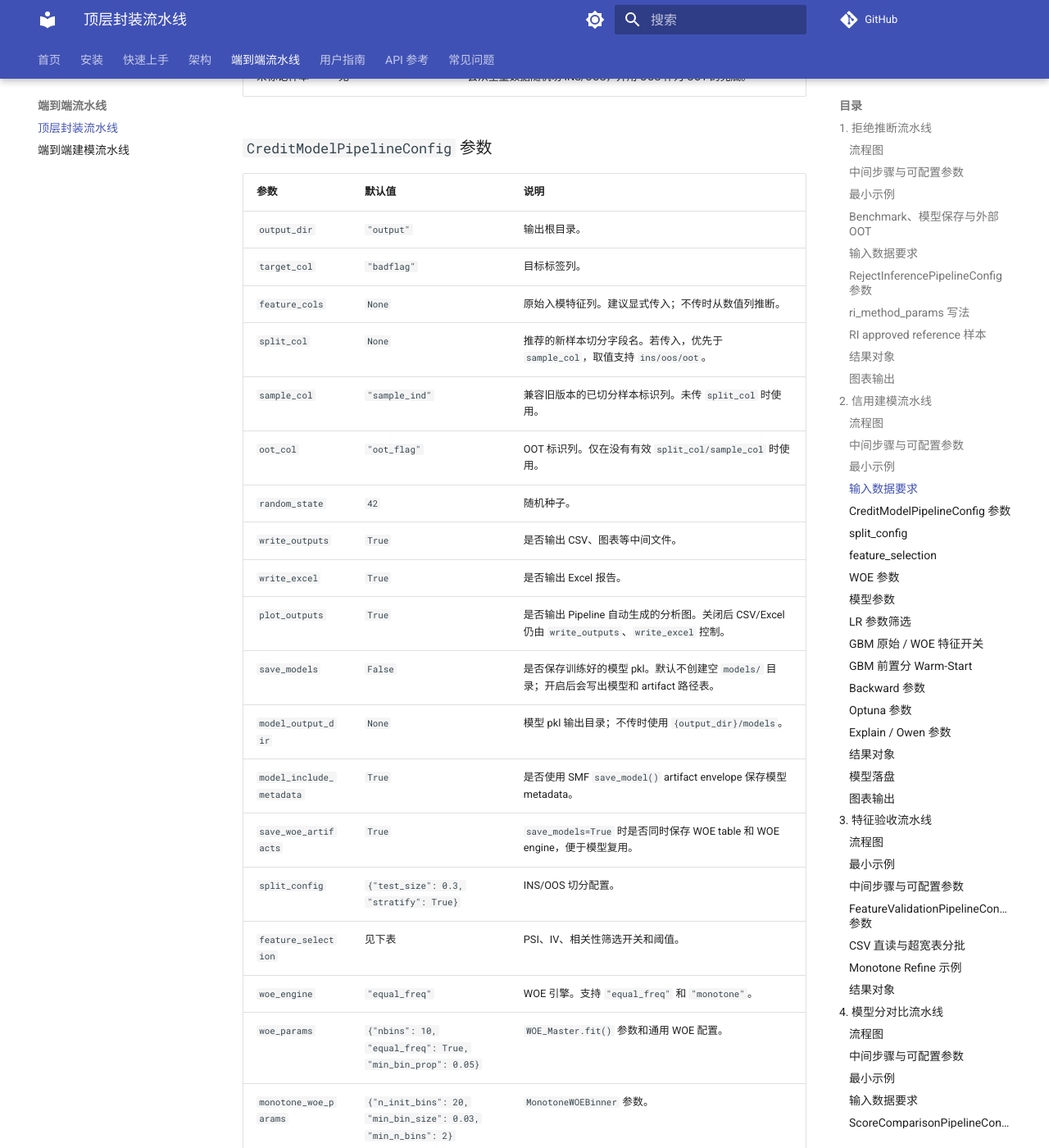
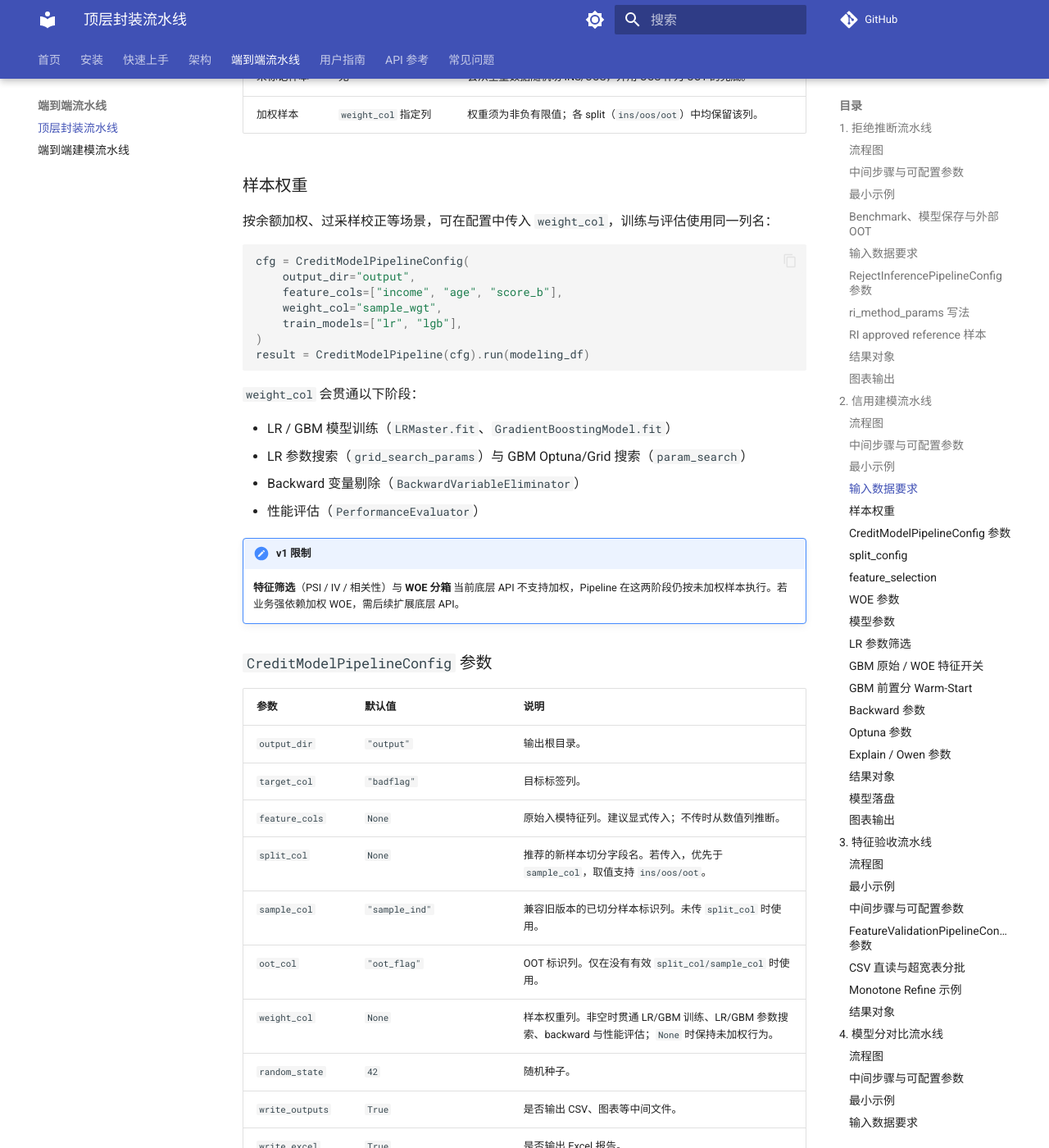
Before and after one commit to Kyle-J-Sun/SuperModelingFactory_doc, an MkDocs documentation site: the page built from docs/pipeline_one_click.md, in a window 1280 px wide and 1400 px high, scrolled down 10156 px. Shown: the whole window at 82% size. Built offline with MkDocs 1.6.1 and Material for MkDocs 9.7.7, drawn with Linux system fonts in a browser that asks for light colours; comment, search, counter and statistics services are not loaded; some of the changed text lies outside the part shown.

Commit message:
docs(pipeline): document CreditModelPipeline weight_col
Add config table entry, weighted usage example, and note that WOE and
feature selection stages remain unweighted in v1.

````diff
--- a/docs/pipeline_one_click.md
+++ b/docs/pipeline_one_click.md
@@ -320,13 +320,13 @@ flowchart LR
 | 样本切分 | `splits`，包含 `ins/oos/oot` | `split_col`、`sample_col`、`oot_col`、`split_config`、`random_state` |
 | 特征筛选 | `feature_selection_summary`、候选特征列表 | `feature_cols`、`feature_selection.psi_enabled`、`feature_selection.iv_enabled`、`feature_selection.corr_enabled` 及各阈值 |
 | WOE 分箱与转换 | `woe_artifacts`、WOE 特征 | `woe_engine`、`woe_params`、`monotone_woe_params` |
-| Backward 变量剔除 | `backward_summary`、`selected_features` | `backward_enabled`、`backward_model`、`backward_params`、`use_backward_features` |
+| Backward 变量剔除 | `backward_summary`、`selected_features` | `backward_enabled`、`backward_model`、`backward_params`、`use_backward_features`、`weight_col` |
 | 模型特征来源 | `model_feature_sources`、`model_feature_sets` | `gbm_feature_source`。LR 固定使用 WOE；LGB/XGB/Cat 可选 `"woe"` 或 `"raw"` |
-| LR 参数筛选 | `lr_search_results`、LR best params | `lr_search_enabled`、`lr_search_param_grid`、`lr_search_params`、`use_lr_search_params` |
+| LR 参数筛选 | `lr_search_results`、LR best params | `lr_search_enabled`、`lr_search_param_grid`、`lr_search_params`、`use_lr_search_params`、`weight_col` |
 | 前置分 warm-start | `warm_start_summary`、GBM 增量模型 | `warm_start_enabled`、`warm_start_score_col`、`warm_start_score_type`、`warm_start_models` |
-| 候选模型训练 | `models`、初始模型表现 | `train_models`、`model_params`、`target_col` |
-| Optuna 调参 | `optuna_results`、调参后模型 | `optuna_models`、`optuna_n_trials`、`optuna_params` |
-| 模型评估 | `perf_results` | `perf_pct_bins`、`perf_min_bin_prop` |
+| 候选模型训练 | `models`、初始模型表现 | `train_models`、`model_params`、`target_col`、`weight_col` |
+| Optuna 调参 | `optuna_results`、调参后模型 | `optuna_models`、`optuna_n_trials`、`optuna_params`、`weight_col` |
+| 模型评估 | `perf_results` | `perf_pct_bins`、`perf_min_bin_prop`、`weight_col` |
 | 解释性与 Owen | `explain_outputs` | `explain_models`、`explain_params`、`owen_enabled`、`business_prior_groups` |
 | 报告输出 | `report_path` | `output_dir`、`write_outputs`、`write_excel`、`plot_outputs` |
 
@@ -366,6 +366,31 @@ result.perf_results["lgb"]
 | 已切好样本 | `split_col` 或 `sample_col` | 推荐使用 `split_col` 指定字段名；`sample_col` 保留兼容。取值大小写不敏感，支持 `ins/oos/oot`。 |
 | 只标记 OOT | `oot_col` | 默认 `oot_flag`，`0` 为 INS+OOS，非 `0` 为 OOT；Pipeline 再随机切 INS/OOS。 |
 | 未标记样本 | 无 | 会从全量数据随机切 INS/OOS，并用 OOS 作为 OOT 的兜底。 |
+| 加权样本 | `weight_col` 指定列 | 权重须为非负有限值；各 split（`ins/oos/oot`）中均保留该列。 |
+
+### 样本权重
+
+按余额加权、过采样校正等场景，可在配置中传入 `weight_col`，训练与评估使用同一列名：
+
+```python
+cfg = CreditModelPipelineConfig(
+    output_dir="output",
+    feature_cols=["income", "age", "score_b"],
+    weight_col="sample_wgt",
+    train_models=["lr", "lgb"],
+)
+result = CreditModelPipeline(cfg).run(modeling_df)
+```
+
+`weight_col` 会贯通以下阶段：
+
+- LR / GBM 模型训练（`LRMaster.fit`、`GradientBoostingModel.fit`）
+- LR 参数搜索（`grid_search_params`）与 GBM Optuna/Grid 搜索（`param_search`）
+- Backward 变量剔除（`BackwardVariableEliminator`）
+- 性能评估（`PerformanceEvaluator`）
+
+!!! note "v1 限制"
+    **特征筛选**（PSI / IV / 相关性）与 **WOE 分箱** 当前底层 API 不支持加权，Pipeline 在这两阶段仍按未加权样本执行。若业务强依赖加权 WOE，需后续扩展底层 API。
 
 ### `CreditModelPipelineConfig` 参数
 
@@ -377,6 +402,7 @@ result.perf_results["lgb"]
 | `split_col` | `None` | 推荐的新样本切分字段名。若传入，优先于 `sample_col`，取值支持 `ins/oos/oot`。 |
 | `sample_col` | `"sample_ind"` | 兼容旧版本的已切分样本标识列。未传 `split_col` 时使用。 |
 | `oot_col` | `"oot_flag"` | OOT 标识列。仅在没有有效 `split_col/sample_col` 时使用。 |
+| `weight_col` | `None` | 样本权重列。非空时贯通 LR/GBM 训练、LR/GBM 参数搜索、backward 与性能评估；`None` 时保持未加权行为。 |
 | `random_state` | `42` | 随机种子。 |
 | `write_outputs` | `True` | 是否输出 CSV、图表等中间文件。 |
 | `write_excel` | `True` | 是否输出 Excel 报告。 |
````
